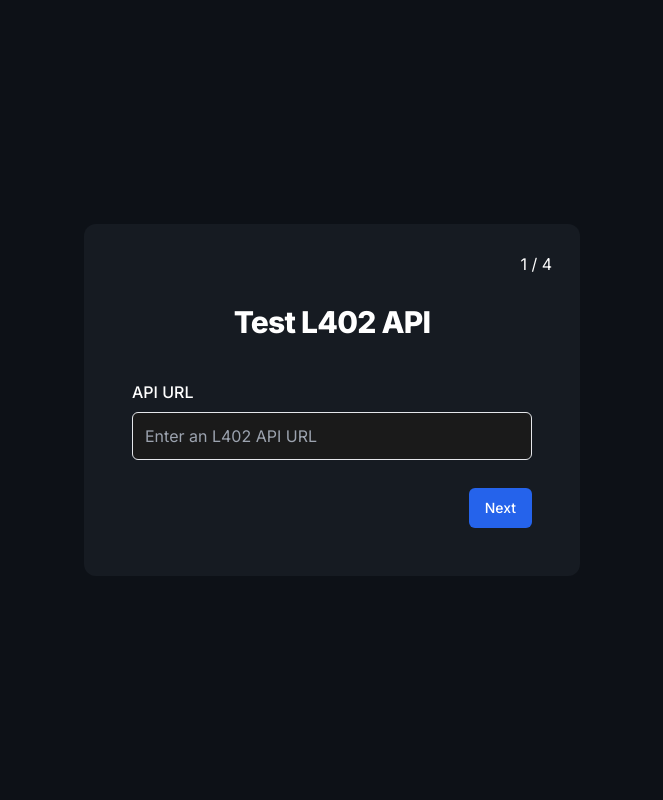
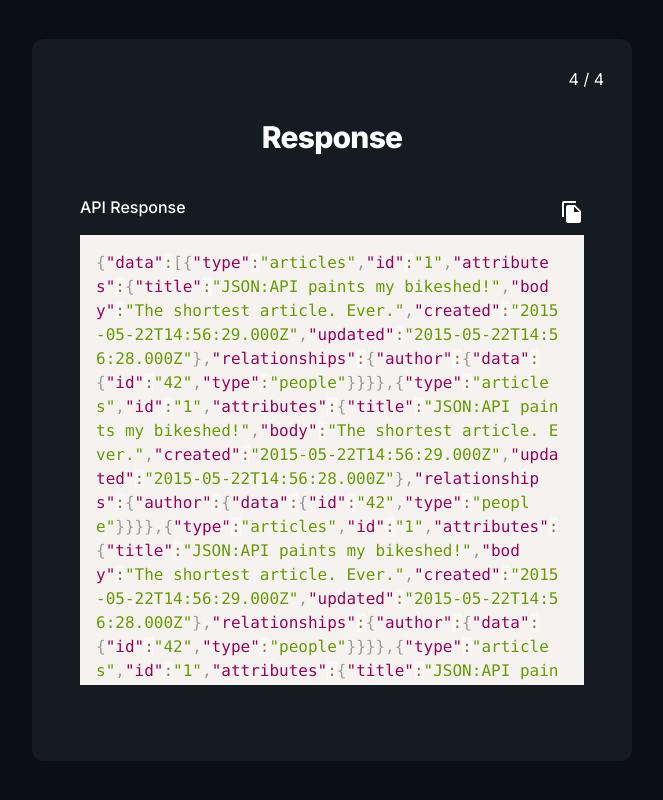
Before and after one commit to sulusolutions/l402-explorer, a Next.js app: page / in a window 1280 px wide. Shown: the whole page, without its empty margins (308-971 px from the left). Built offline with nearby package versions, Linux system fonts and the light colour scheme.

Commit message:
Styles response form

```diff
--- a/src/components/CodeBlock.tsx
+++ b/src/components/CodeBlock.tsx
@@ -15,6 +15,10 @@ const CodeBlock = ({ code }: CodeBlockProps) => {
         lineProps={{
           style: { wordBreak: "break-all", whiteSpace: "pre-wrap" },
         }}
+        customStyle={{
+          maxHeight: "calc(100vh - 350px)",
+          overflow: "auto",
+        }}
       >
         {code}
       </SyntaxHighlighter>
--- a/src/components/MultiStepForm.tsx
+++ b/src/components/MultiStepForm.tsx
@@ -57,7 +57,7 @@ const MultiStepForm = () => {
       next={gotoNextStep}
       back={gotoPreviousStep}
     />,
-    <ResponseForm key="response" {...data} back={gotoPreviousStep} />,
+    <ResponseForm key="response" {...data} />,
   ]);
 
   return (
--- a/src/components/PaymentForm.tsx
+++ b/src/components/PaymentForm.tsx
@@ -3,6 +3,7 @@ import CodeBlock from "./CodeBlock";
 import { FormWrapper } from "./FormWrapper";
 import FileCopyIcon from "@mui/icons-material/FileCopy";
 import CheckCircleOutlineIcon from "@mui/icons-material/CheckCircleOutline";
+import { copyToClipboard } from "@/utils";
 
 type PaymentData = {
   invoice: string;
@@ -18,21 +19,7 @@ function PaymentForm({ invoice, macaroon, next, back }: PaymentFormProps) {
   const [invoiceCopied, setInvoiceCopied] = useState(false);
   const [macaroonCopied, setMacaroonCopied] = useState(false);
 
-  const copyToClipboard = async (
-    text: string,
-    setTracker: (value: boolean) => void
-  ) => {
-    try {
-      await navigator.clipboard.writeText(text);
-      setTracker(true);
-      setTimeout(() => {
-        setTracker(false);
-      }, 1000);
-      console.log("Text copied to clipboard:", text);
-    } catch (error) {
-      alert("Error copying text to clipboard");
-    }
-  };
+
 
   return (
     <FormWrapper title="Payment Details">
--- a/src/components/ResponseForm.tsx
+++ b/src/components/ResponseForm.tsx
@@ -1,26 +1,217 @@
+import { copyToClipboard } from "@/utils";
 import CodeBlock from "./CodeBlock";
 import { FormWrapper } from "./FormWrapper";
+import { useState } from "react";
+import FileCopyIcon from "@mui/icons-material/FileCopy";
+import CheckCircleOutlineIcon from "@mui/icons-material/CheckCircleOutline";
 
-type ResponseData = {
+type ResponseFormProps = {
   response: string;
 };
 
-type ResponseFormProps = ResponseData & {
-  back: () => void;
+const falseResponse = {
+  data: [
+    {
+      type: "articles",
+      id: "1",
+      attributes: {
+        title: "JSON:API paints my bikeshed!",
+        body: "The shortest article. Ever.",
+        created: "2015-05-22T14:56:29.000Z",
+        updated: "2015-05-22T14:56:28.000Z",
+      },
+      relationships: {
+        author: {
+          data: { id: "42", type: "people" },
+        },
+      },
+    },
+    {
+      type: "articles",
+      id: "1",
+      attributes: {
+        title: "JSON:API paints my bikeshed!",
+        body: "The shortest article. Ever.",
+        created: "2015-05-22T14:56:29.000Z",
+        updated: "2015-05-22T14:56:28.000Z",
+      },
+      relationships: {
+        author: {
+          data: { id: "42", type: "people" },
+        },
+      },
+    },{
+      type: "articles",
+      id: "1",
+      attributes: {
+        title: "JSON:API paints my bikeshed!",
+        body: "The shortest article. Ever.",
+        created: "2015-05-22T14:56:29.000Z",
+        updated: "2015-05-22T14:56:28.000Z",
+      },
+      relationships: {
+        author: {
+          data: { id: "42", type: "people" },
+        },
+      },
+    },{
+      type: "articles",
+      id: "1",
+      attributes: {
+        title: "JSON:API paints my bikeshed!",
+        body: "The shortest article. Ever.",
+        created: "2015-05-22T14:56:29.000Z",
+        updated: "2015-05-22T14:56:28.000Z",
+      },
+      relationships: {
+        author: {
+          data: { id: "42", type: "people" },
+        },
+      },
+    },{
+      type: "articles",
+      id: "1",
+      attributes: {
+        title: "JSON:API paints my bikeshed!",
+        body: "The shortest article. Ever.",
+        created: "2015-05-22T14:56:29.000Z",
+        updated: "2015-05-22T14:56:28.000Z",
+      },
+      relationships: {
+        author: {
+          data: { id: "42", type: "people" },
+        },
+      },
+    },{
+      type: "articles",
+      id: "1",
+      attributes: {
+        title: "JSON:API paints my bikeshed!",
+        body: "The shortest article. Ever.",
+        created: "2015-05-22T14:56:29.000Z",
+        updated: "2015-05-22T14:56:28.000Z",
+      },
+      relationships: {
+        author: {
+          data: { id: "42", type: "people" },
+        },
+      },
+    },{
+      type: "articles",
+      id: "1",
+      attributes: {
+        title: "JSON:API paints my bikeshed!",
+        body: "The shortest article. Ever.",
+        created: "2015-05-22T14:56:29.000Z",
+        updated: "2015-05-22T14:56:28.000Z",
+      },
+      relationships: {
+        author: {
+          data: { id: "42", type: "people" },
+        },
+      },
+    },{
+      type: "articles",
+      id: "1",
+      attributes: {
+        title: "JSON:API paints my bikeshed!",
+        body: "The shortest article. Ever.",
+        created: "2015-05-22T14:56:29.000Z",
+        updated: "2015-05-22T14:56:28.000Z",
+      },
+      relationships: {
+        author: {
+          data: { id: "42", type: "people" },
+        },
+      },
+    },{
+      type: "articles",
+      id: "1",
+      attributes: {
+        title: "JSON:API paints my bikeshed!",
+        body: "The shortest article. Ever.",
+        created: "2015-05-22T14:56:29.000Z",
+        updated: "2015-05-22T14:56:28.000Z",
+      },
+      relationships: {
+        author: {
+          data: { id: "42", type: "people" },
+        },
+      },
+    },{
+      type: "articles",
+      id: "1",
+      attributes: {
+        title: "JSON:API paints my bikeshed!",
+        body: "The shortest article. Ever.",
+        created: "2015-05-22T14:56:29.000Z",
+        updated: "2015-05-22T14:56:28.000Z",
+      },
+      relationships: {
+        author: {
+          data: { id: "42", type: "people" },
+        },
+      },
+    },{
+      type: "articles",
+      id: "1",
+      attributes: {
+        title: "JSON:API paints my bikeshed!",
+        body: "The shortest article. Ever.",
+        created: "2015-05-22T14:56:29.000Z",
+        updated: "2015-05-22T14:56:28.000Z",
+      },
+      relationships: {
+        author: {
+          data: { id: "42", type: "people" },
+        },
+      },
+    },{
+      type: "articles",
+      id: "1",
+      attributes: {
+        title: "JSON:API paints my bikeshed!",
+        body: "The shortest article. Ever.",
+        created: "2015-05-22T14:56:29.000Z",
+        updated: "2015-05-22T14:56:28.000Z",
+      },
+      relationships: {
+        author: {
+          data: { id: "42", type: "people" },
+        },
+      },
+    },
+  ],
+  included: [
+    {
+      type: "people",
+      id: "42",
+      attributes: {
+        name: "John",
+        age: 80,
+        gender: "male",
+      },
+    },
+  ],
 };
 
-function ResponseForm({ response, back }: ResponseFormProps) {
+function ResponseForm({ response }: ResponseFormProps) {
+  const [responseCopied, setResponseCopied] = useState(false);
   return (
     <FormWrapper title="Response">
-      <label>Response</label>
-      <CodeBlock code={response} />
-      <div
-        style={{
-          marginTop: "1rem",
-          display: "flex",
-          gap: ".5rem",
-        }}
-      >
+      <div className="py-5">
+        <div className="flex justify-between">
+          <label className="block text-md font-medium mb-2">API Response</label>
+          <button
+            className="ml-2 bg-transparent border-none cursor-pointer"
+            onClick={() =>
+              copyToClipboard(JSON.stringify(falseResponse), setResponseCopied)
+            }
+          >
+            {responseCopied ? <CheckCircleOutlineIcon /> : <FileCopyIcon />}
+          </button>
+        </div>
+        <CodeBlock code={JSON.stringify(falseResponse)} />
       </div>
     </FormWrapper>
   );
--- a/src/hooks/useMultistepForm.tsx
+++ b/src/hooks/useMultistepForm.tsx
@@ -1,7 +1,7 @@
 import { ReactElement, useState } from "react";
 
 export const useMultistepForm = (steps: ReactElement[]) => {
-  const [currentStepIndex, setCurrentStepIndex] = useState(0);
+  const [currentStepIndex, setCurrentStepIndex] = useState(3);
 
   const next = () => {
     setCurrentStepIndex((i) => {
--- a/src/styles/globals.css
+++ b/src/styles/globals.css
@@ -3,5 +3,5 @@
 @tailwind utilities;
 
 body {
-    background-color: #0D1117;
+    background-color: #0b0e13;
   }
--- a/src/utils/index.tsx
+++ b/src/utils/index.tsx
@@ -15,3 +15,19 @@ export const isValidUrl = (url: string): boolean => {
   const pattern = /^(ftp|http|https):\/\/[^ "]+$/;
   return !!pattern.test(url);
 };
+
+export const copyToClipboard = async (
+  text: string,
+  setTracker: (value: boolean) => void
+) => {
+  try {
+    await navigator.clipboard.writeText(text);
+    setTracker(true);
+    setTimeout(() => {
+      setTracker(false);
+    }, 1000);
+    console.log("Text copied to clipboard:", text);
+  } catch (error) {
+    alert("Error copying text to clipboard");
+  }
+};
```
